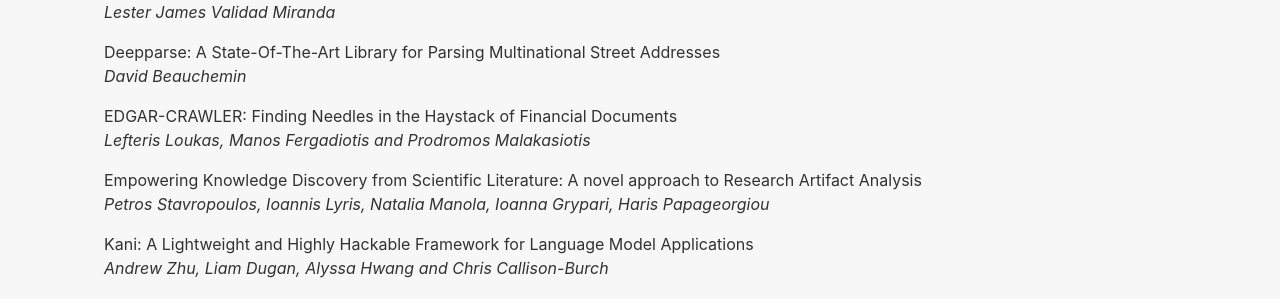
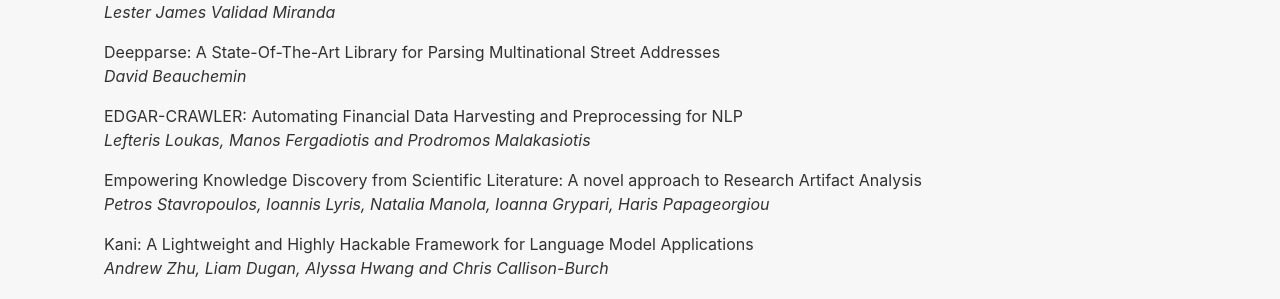
Before and after one commit to nlposs/nlposs.github.io, a Jekyll site: the page built from 2023/index.md, in a window 1280 px wide and 900 px high, scrolled down 5522 px. Shown: the part 154-453 px from the top of the window. Built offline with Jekyll 4.4.1, drawn with Linux system fonts in a browser that asks for light colours.

Commit message:
Update index.md

```diff
--- a/2023/index.md
+++ b/2023/index.md
@@ -165,7 +165,7 @@
 <p>Deepparse: A State-Of-The-Art Library for Parsing Multinational Street Addresses<br>
 <em>David Beauchemin</em></p>
 
-<p>EDGAR-CRAWLER: Finding Needles in the Haystack of Financial Documents<br>
+<p>EDGAR-CRAWLER: Automating Financial Data Harvesting and Preprocessing for NLP<br>
 <em>Lefteris Loukas, Manos Fergadiotis and Prodromos Malakasiotis</em></p>
 
 <p>Empowering Knowledge Discovery from Scientific Literature: A novel approach to Research Artifact Analysis<br>
```
